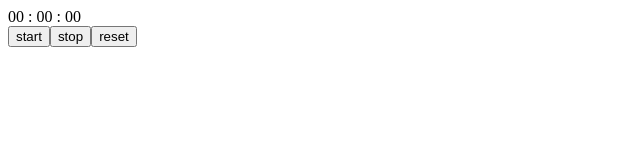
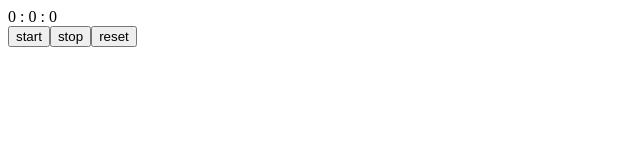
Before and after one commit to mdyasinreza1510/LEARNING_REACT, a React (Vite) app in the folder project1/: page / in a window 1280 px wide. Shown: the top 160 px of the page, without its empty margins (0-640 px from the left). Built offline with nearby package versions, Linux system fonts and the light colour scheme.

Commit message:
created a stopwatch

```diff
--- a/project1/src/Stopwatch.jsx
+++ b/project1/src/Stopwatch.jsx
@@ -6,23 +6,46 @@ function Stopwatch(){
     const[elapsedtime, setelapsedtime]=useState(0);
     const intervalid=useRef(null);
     const starttime=useRef(0);
+useEffect(() => {
 
-useEffect(()=>{
+    if(isrunning){
 
-},[isrunning]);
+        intervalid.current = setInterval(() => {
+
+            setelapsedtime(
+                Date.now() - starttime.current
+            );
+
+        }, 10);
+    }
+
+    return () => {
+
+        clearInterval(intervalid.current);
+
+    };
+
+}, [isrunning]);
 
 function start(){
 setisrunning(true);
+starttime.current=Date.now() -elapsedtime;
+// console.log(starttime.current);
 
 }
 function stop(){
     setisrunning(false);
 }
 function reset(){
-
+    setelapsedtime(0);
+    setisrunning(false);
 }
 function format(){
-    return `00 : 00 : 00`;
+    const hour=Math.floor(elapsedtime/(1000*60*60));
+    const minutes=Math.floor((elapsedtime/(1000*60))%60);
+        const second=Math.floor((elapsedtime/1000)%60);
+            const ms=Math.floor((elapsedtime %1000 )/10);
+    return `${minutes} : ${second} : ${ms}`;
 }
 
 return(
```
